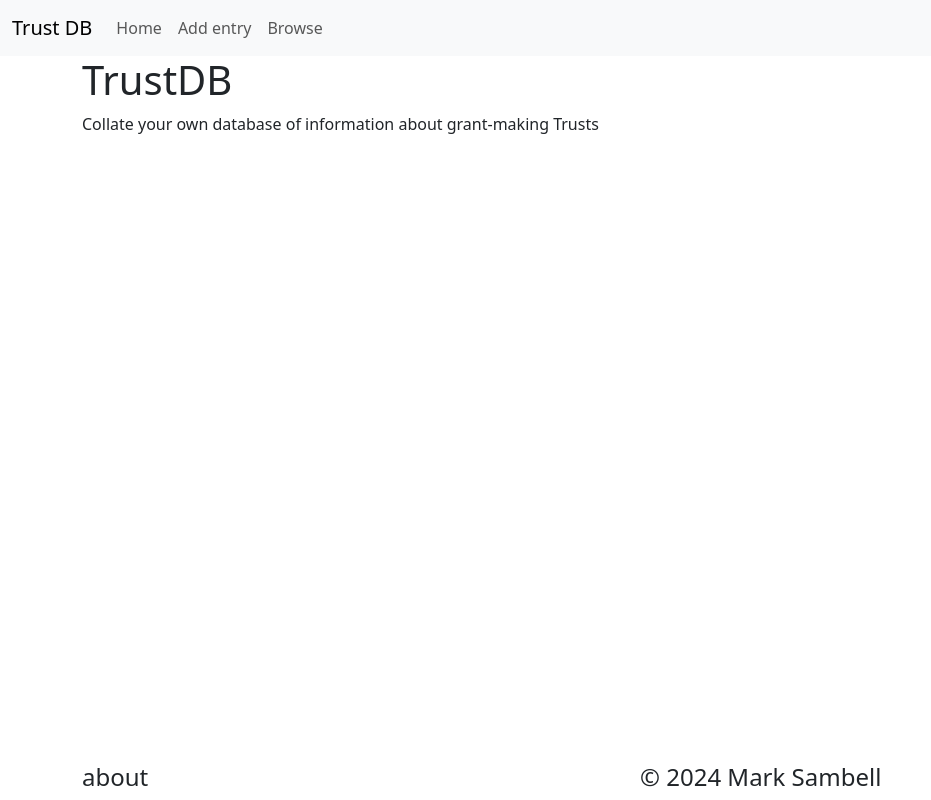
After one commit to mksambell/trust-database, a Flask app: template trustdatabase/templates/home.html in a window 1280 px wide. The commit adds this page. Shown: the whole page, without its empty margins (0-931 px from the left). Run offline with Flask 3, Linux system fonts and the light colour scheme; the template is opened without the code that fills it, so the values that code supplies are empty.

Commit message:
add base.html template

```diff
--- a/trustdatabase/routes.py
+++ b/trustdatabase/routes.py
@@ -4,4 +4,4 @@ from trustdatabase.models import Region, Cause, Trust
 
 @app.route("/")
 def home():
-    return render_template("index.html")
+    return render_template("home.html")
--- a/trustdatabase/templates/index.html
+++ b/trustdatabase/templates/base.html
@@ -19,6 +19,7 @@
 <body>
 
     <header>
+        <!-- navbar -->
         <nav class="navbar navbar-expand-lg bg-body-tertiary">
             <div class="container-fluid">
                 <a class="navbar-brand" href="{{ url_for('home') }}">Trust DB</a>
@@ -46,6 +47,51 @@
     </header>
 
 
+    <main class="container">
+        {% block content %}
+        {% endblock %}
+    </main>
+
+    <!-- footer -->
+    <footer>
+        <div class="container fixed-bottom">
+            <div class="row g-0">
+                <div class="col-sm">
+                    <h4 id="about-link" data-bs-toggle="modal" data-bs-target="#about">about</h4>
+                </div>
+
+                <div class="modal fade" id="about" tabindex="-1" aria-labelledby="aboutModal"
+                    aria-hidden="true">
+                    <div class="modal-dialog">
+                        <div class="modal-content">
+                            <div class="modal-header">
+                                <h1 class="modal-title fs-5" id="aboutModal">About TrustDB</h1>
+                                <button type="button" class="btn-close" data-bs-dismiss="modal"
+                                    aria-label="Close"></button>
+                            </div>
+                            <div class="modal-body">
+                                <p><strong>TrustDB</strong> was designed and developed by Mark Sambell in part fulfilment of the Full Stack Developer Course at <a
+                                    href="https://codeinstitute.net/full-stack-software-development-diploma/"
+                                    target="_blank">Code
+                                    Institute</a>.</p>
+
+                                    <p>For more information, you can find the project on <a
+                                        href="https://github.com/mksambell/trust-database" target="_blank">Github</a>. Feel
+                                    free to get in touch with comments, suggestions for improvements, bug reports, etc.</p>
+                            </div>
+                            <div class="modal-footer">
+                                <button type="button" class="btn btn-primary" data-bs-dismiss="modal">Close</button>
+                            </div>
+                        </div>
+                    </div>
+                </div>
+                <div class="col-sm">
+                    <h4 id="copyright">&#169; 2024 Mark Sambell</h4>
+                </div>
+            </div>
+        </div>
+    </footer>
+
     <script src="https://cdn.jsdelivr.net/npm/bootstrap@5.3.3/dist/js/bootstrap.bundle.min.js"
         integrity="sha384-YvpcrYf0tY3lHB60NNkmXc5s9fDVZLESaAA55NDzOxhy9GkcIdslK1eN7N6jIeHz" crossorigin="anonymous">
     </script>
--- /dev/null
+++ b/trustdatabase/templates/home.html
@@ -0,0 +1,7 @@
+{% extends "base.html" %}
+{% block content %}
+
+<h1>TrustDB</h1>
+<p>Collate your own database of information about grant-making Trusts</p>
+
+{% endblock %}
```
